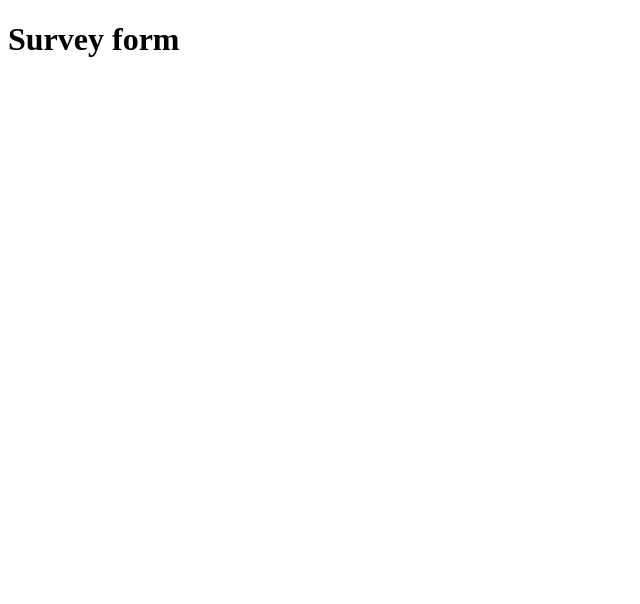
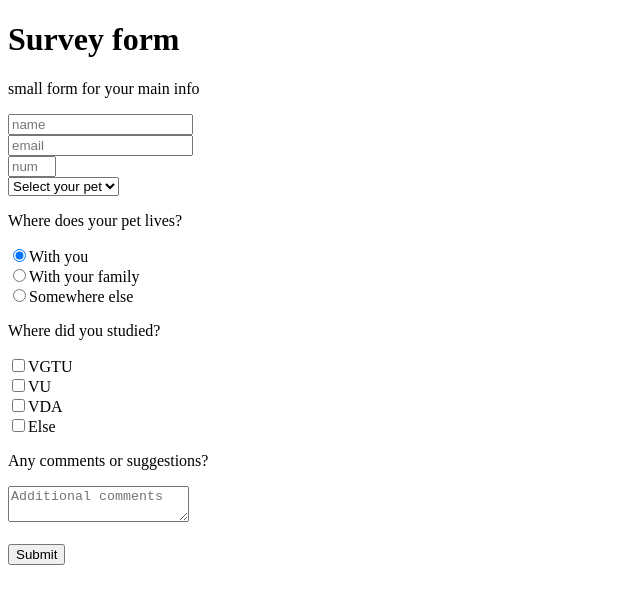
Before and after one commit to voidbeary/survey-form, a website: page index.html in a window 1280 px wide. Shown: the whole page, without its empty margins (0-640 px from the left). Drawn offline with Linux system fonts and the light colour scheme.

Commit message:
HTML done

```diff
--- a/index.html
+++ b/index.html
@@ -9,12 +9,38 @@
 </head>
 
 <body>
-	<script src="https://cdn.freecodecamp.org/testable-projects-fcc/v1/bundle.js">
-	</script>
+	<script src="https://cdn.freecodecamp.org/testable-projects-fcc/v1/bundle.js"></script>
 	<main>
 		<h1 id="title">Survey form</h1>
-		<p id="description"></p>
+		<p id="description">small form for your main info</p>
+		<form id="survey-form">
+			<label id="name-label"><input id="name" placeholder="name" required><br>
+      <label id="email-label"><input id="email" type="email" placeholder="email" required><br>
+      <label id="number-label"><input id="number" type="number" min="1" max="5" placeholder="number" required><br>
+      <select id="dropdown" required>
+        <option disabled="" selected="" value="">Select your pet</option>
+        <option value="student">Cat</option>
+        <option value="student">Dog</option>
+         <option value="student">Ferret</option>
+         </select>
+         <p>Where does your pet lives?</p>
+            <input  value="with you" name="pet" type="radio" class="input-radio" checked="">With you<br>
+            <input  value="with family" name="pet" type="radio" class="input-radio" >With your family<br>
+            <input  value="else" name="pet" type="radio" class="input-radio" >Somewhere else
+            <br>
+            <p>Where did you studied?</p>
+            <input value="vgtu" type="checkbox" class="input-checkbox">VGTU<br>
+            <input value="vu" type="checkbox" class="input-checkbox">VU<br>
+            <input value="vda" type="checkbox" class="input-checkbox">VDA<br>
+            <input value="else" type="checkbox" class="input-checkbox">Else<br>
+
+            <p>Any comments or suggestions?</p>
+            <textarea placeholder="Additional comments"></textarea><br>
+            <br><button id="submit">Submit</button>
+
+    </form>
 	</main>
+
 </body>
 
 </html>
```
Also changed, not shown: style.css (line endings or trailing spaces).
